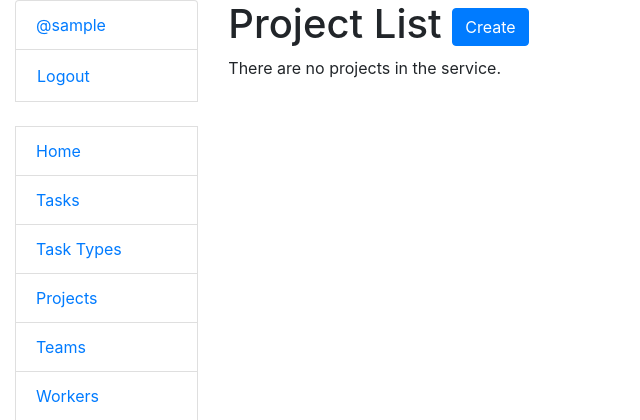
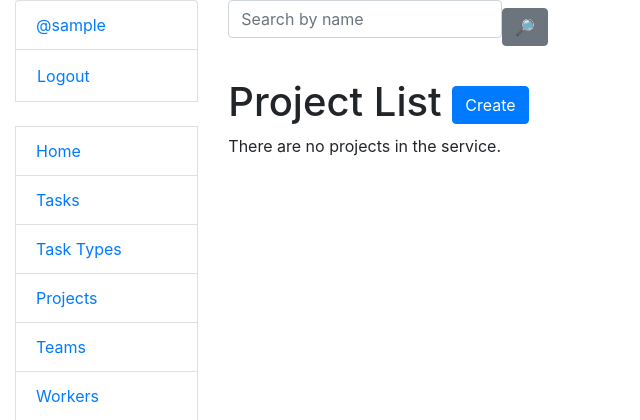
Before and after one commit to mykola-tarasenko/task-manager, a Django app: page /projects/ in a window 1280 px wide. Shown: the top 420 px of the page, without its empty margins (0-640 px from the left). Run offline with Django 5.2, Linux system fonts and the light colour scheme; the visitor is signed in with stand-in values (Sample User, id 1); data that the repository does not hold is empty; some libraries are stand-ins or nearby versions.

Commit message:
Add project search form

```diff
--- a/tasks/forms.py
+++ b/tasks/forms.py
@@ -120,3 +120,16 @@ class WorkerUsernameSearchForm(forms.Form):
             }
         )
     )
+
+
+class ProjectNameSearchForm(forms.Form):
+    name = forms.CharField(
+        max_length=255,
+        required=False,
+        label="",
+        widget=forms.TextInput(
+            attrs={
+                "placeholder": "Search by name",
+            }
+        )
+    )
--- a/tasks/views.py
+++ b/tasks/views.py
@@ -10,7 +10,7 @@ from tasks.forms import (
     WorkerCreationForm,
     TaskForm,
     PositionNameSearchForm,
-    TeamNameSearchForm, WorkerUsernameSearchForm,
+    TeamNameSearchForm, WorkerUsernameSearchForm, ProjectNameSearchForm,
 )
 from tasks.models import (
     Project,
@@ -188,6 +188,27 @@ class ProjectListView(LoginRequiredMixin, generic.ListView):
     model = Project
     paginate_by = 5
 
+    def get_context_data(self, *, object_list=None, **kwargs) -> dict:
+        context = super(ProjectListView, self).get_context_data(**kwargs)
+
+        name = self.request.GET.get("name", "")
+
+        context["search_form"] = ProjectNameSearchForm(
+            initial={"name": name}
+        )
+        return context
+
+    def get_queryset(self) -> QuerySet:
+        queryset = Project.objects.all()
+        form = ProjectNameSearchForm(self.request.GET)
+
+        if form.is_valid():
+            return queryset.filter(
+                name__icontains=form.cleaned_data["name"]
+            )
+
+        return queryset
+
 
 class ProjectCreateView(LoginRequiredMixin, generic.CreateView):
     model = Project
--- a/templates/tasks/project_list.html
+++ b/templates/tasks/project_list.html
@@ -1,6 +1,7 @@
 {% extends "base.html" %}
 
 {% block content %}
+  {% include "includes/search_form.html" %}
   <h1>
     Project List
     <a href="{% url 'tasks:project-create' %}" class="btn btn-primary">
```
